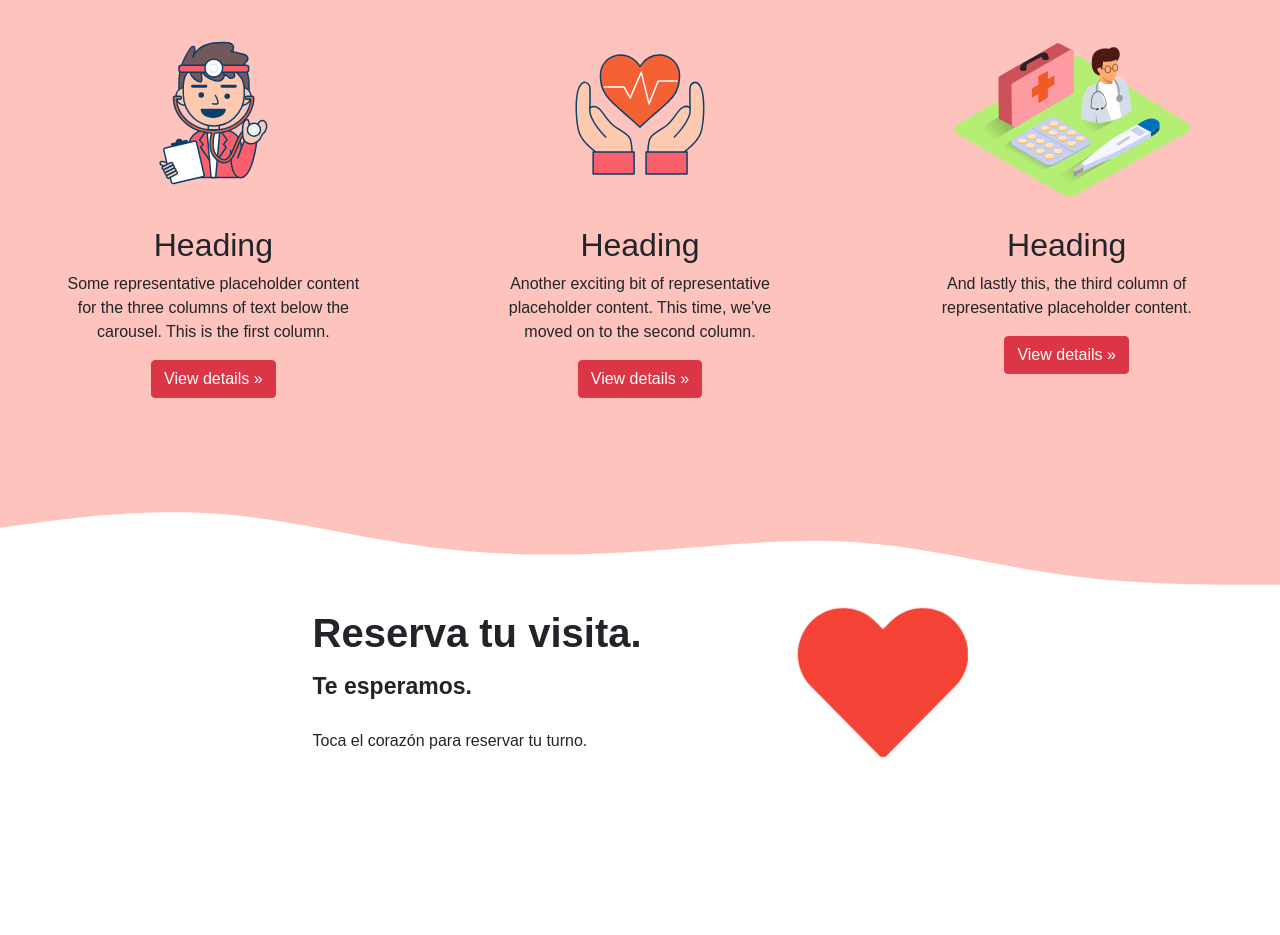
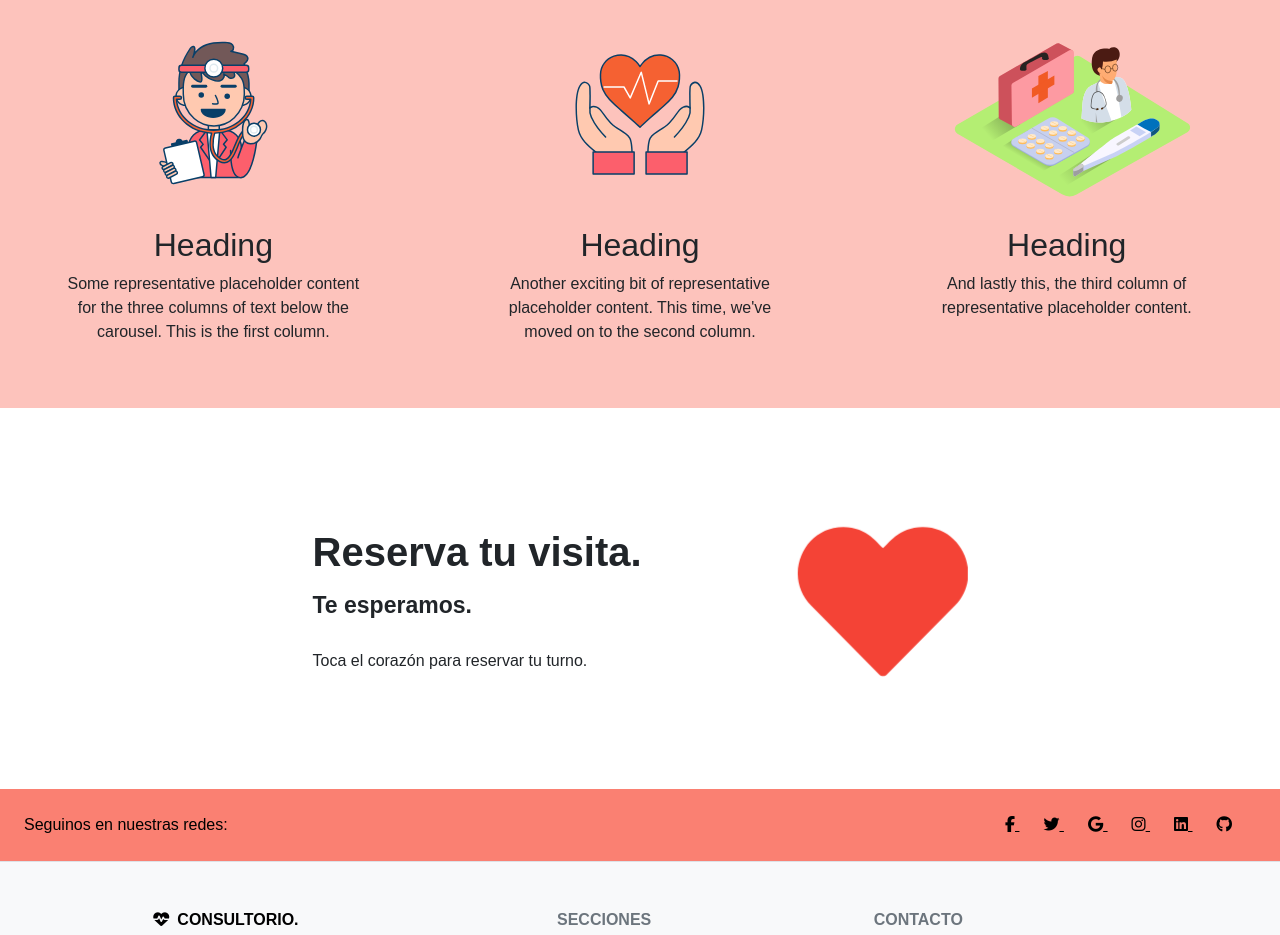
Before and after one commit to RamiroPeidro/Web-Consultorio, a website: page quienes-somos.html in a window 1280 px wide. Shown: the part 1865-2800 px from the top of the page. Drawn offline with nearby package versions, Linux system fonts and the light colour scheme; a web font is replaced by a local one.

Commit message:
cambio en el quienes somos

```diff
--- a/quienes-somos.html
+++ b/quienes-somos.html
@@ -72,7 +72,6 @@
             </div>
 
              <a href="#arrow"> <img src="images/arrow2.svg" class="img-fluid arrow_aboutus animate__animated animate__bounce animate__infinite" alt="arrow"> </a>
-
         </div>
 
         <div class="container info" id="arrow">
@@ -109,34 +108,34 @@
 
 
         <div class="container-fluid burbujas">
-            <div class="row justify-content-around pt-5">
+            <div class="row justify-content-around py-5">
                 <div class="col-lg-3 text-center">
                     <img src="images/doctorr.svg" class="info__img-smaller" alt="doctor">
 
                     <h2>Heading</h2>
                     <p>Some representative placeholder content for the three columns of text below the carousel. This is the first column.</p>
-                    <p><a class="btn btn-danger" href="#">View details &raquo;</a></p>
+
                 </div>
                 <div class="col-lg-3 text-center">
                     <img src="images/Health _Outline.svg" class="info__img-smaller" alt="salud">
 
                     <h2>Heading</h2>
                     <p>Another exciting bit of representative placeholder content. This time, we've moved on to the second column.</p>
-                    <p><a class="btn btn-danger" href="#">View details &raquo;</a></p>
+
                 </div>
                 <div class="col-lg-3 text-center">
                     <img src="images/salu.svg" class="info__img-smaller" alt="salud">
 
                     <h2>Heading</h2>
                     <p>And lastly this, the third column of representative placeholder content.</p>
-                    <p><a class="btn btn-danger" href="#">View details &raquo;</a></p>
+
                 </div>
             </div>
         </div>
     </section>
     <!--FIN ABOUT US-->
 
-    <svg xmlns="http://www.w3.org/2000/svg" viewBox="0 0 1440 320"><path fill="rgba(250, 128, 114, 0.473)" fill-opacity="1" d="M0,128L40,122.7C80,117,160,107,240,112C320,117,400,139,480,149.3C560,160,640,160,720,154.7C800,149,880,139,960,144C1040,149,1120,171,1200,181.3C1280,192,1360,192,1400,192L1440,192L1440,0L1400,0C1360,0,1280,0,1200,0C1120,0,1040,0,960,0C880,0,800,0,720,0C640,0,560,0,480,0C400,0,320,0,240,0C160,0,80,0,40,0L0,0Z"></path></svg>
+
 
 
     <div class="container info-turno">
--- a/scss/main.scss
+++ b/scss/main.scss
@@ -864,13 +864,13 @@ header nav .links a {
   overflow: hidden;
 }
 
+
 .about-us__container{
-  background-color: rgba(250, 128, 114, 0.473);
   height:100vh;
   background-image: url(../images/stethoscope-frame-with-copy-space.jpg);
   background-size: cover;
+  background-attachment: fixed;
   background-repeat: no-repeat;
-  padding: 50px 0;
 }
 
 .about-us__titulo{
@@ -917,9 +917,7 @@ header nav .links a {
 
 
 .info-turno{
-  padding: 40px 0;
-  position: relative;
-  top: -150px;
+  padding: 100px 0;
 }
 .info-turno__text{
   h3{
@@ -941,7 +939,6 @@ header nav .links a {
 
 @media (max-width: 1024px){
   .about-us__container{
-    background-image: url(../images/about-us-pexel.jpg);
     background-position: center;
     background-size: cover;
   }
```
Also changed, not shown: css/pruebacss.css.
